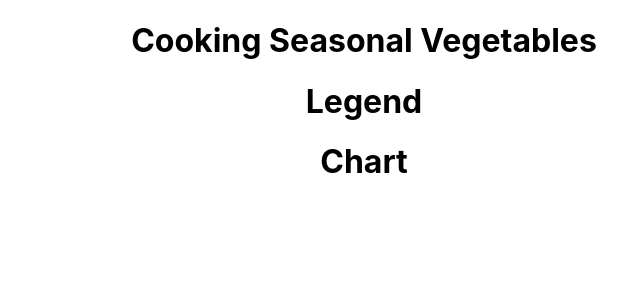
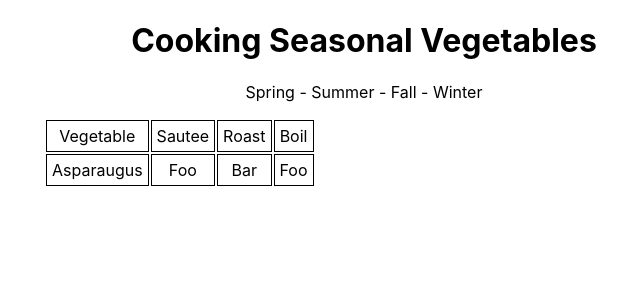
Before and after one commit to pauljickling/cooking-vegetables, a React (Create React App) app: page / in a window 1280 px wide. Shown: the top 300 px of the page, without its empty margins (276-916 px from the left). Built offline with nearby package versions, Linux system fonts and the light colour scheme.

Commit message:
Created nonsense content for componenets

```diff
--- a/src/App.css
+++ b/src/App.css
@@ -15,3 +15,13 @@
 .App-link {
   color: #61dafb;
 }
+
+table.chart {
+  margin-left: 25%;
+  margin-right: 25%;
+}
+
+td {
+  border: 1px solid black;
+  padding: 5px;
+}
--- a/src/Chart.js
+++ b/src/Chart.js
@@ -1,5 +1,20 @@
 import React, { Component } from 'react';
 
-const Chart = () => ( <h1>Chart</h1> );
+const Chart = () => (
+    <table className="chart">
+      <tr>
+        <td>Vegetable</td>
+        <td>Sautee</td>
+        <td>Roast</td>
+        <td>Boil</td>
+      </tr>
+      <tr>
+        <td>Asparaugus</td>
+        <td>Foo</td>
+        <td>Bar</td>
+        <td>Foo</td>
+      </tr>
+    </table>
+);
 
 export default Chart;
--- a/src/Legend.js
+++ b/src/Legend.js
@@ -1,5 +1,9 @@
 import React, { Component } from 'react';
 
-const Legend = () => ( <h1>Legend</h1> );
+const Legend = () => (
+  <div className="legend">
+    <p>Spring - Summer - Fall - Winter</p>
+  </div>
+);
 
 export default Legend;
```
